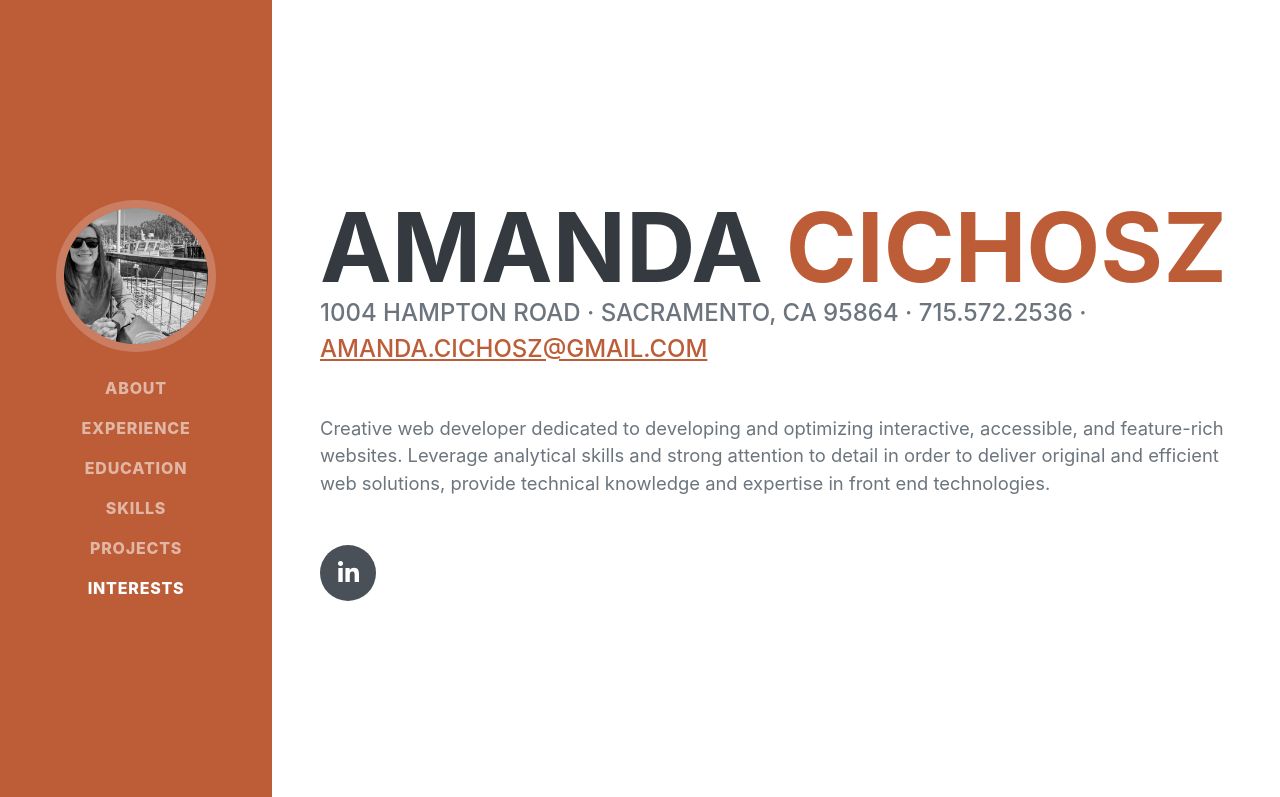
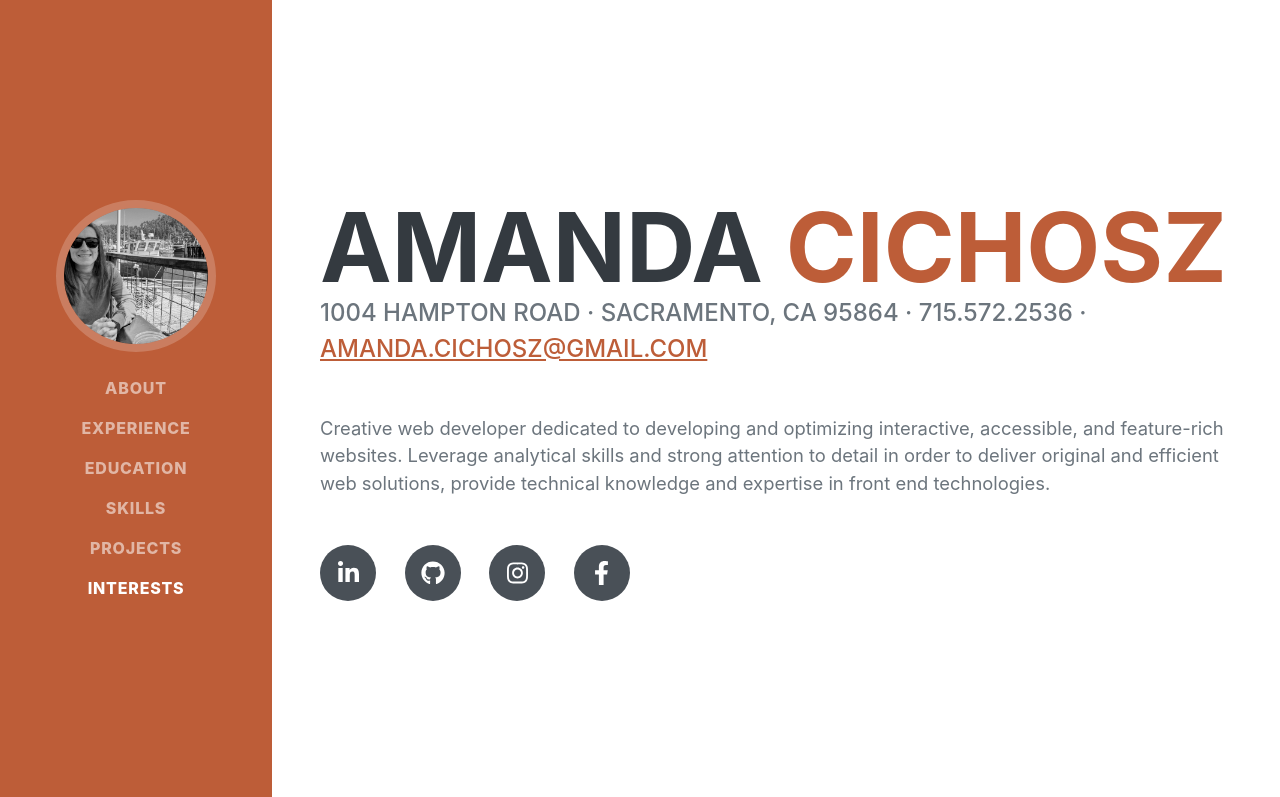
Before and after one commit to acicho13/acicho13.github.io, a website: page dist/index.html in a window 1280 px wide. Shown: the top 797 px of the page. Drawn offline with nearby package versions, Linux system fonts and the light colour scheme; a web font is replaced by a local one.

Commit message:
Update index.html

```diff
--- a/dist/index.html
+++ b/dist/index.html
@@ -50,6 +50,9 @@
                     <p class="lead mb-5">Creative web developer dedicated to developing and optimizing interactive, accessible, and feature-rich websites. Leverage analytical skills and strong attention to detail in order to deliver original and efficient web solutions, provide technical knowledge and expertise in front end technologies.</p>
                     <div class="social-icons">
                         <a class="social-icon" target="_blank" href="https://www.linkedin.com/in/amanda-cichosz-6261b678"><i class="fab fa-linkedin-in"></i></a>
+                        <a class="social-icon" target="_blank" href="https://github.com/acicho13"><i class="fab fa-github"></i></a>
+                        <a class="social-icon" target="_blank" href="https://www.instagram.com/acichosz13/"><i class="fab fa-instagram"></i></a>
+                        <a class="social-icon" target="_blank" href="https://www.facebook.com/amanda.cichosz/"><i class="fab fa-facebook-f"></i></a>
                     </div>
                 </div>
             </section>
```
